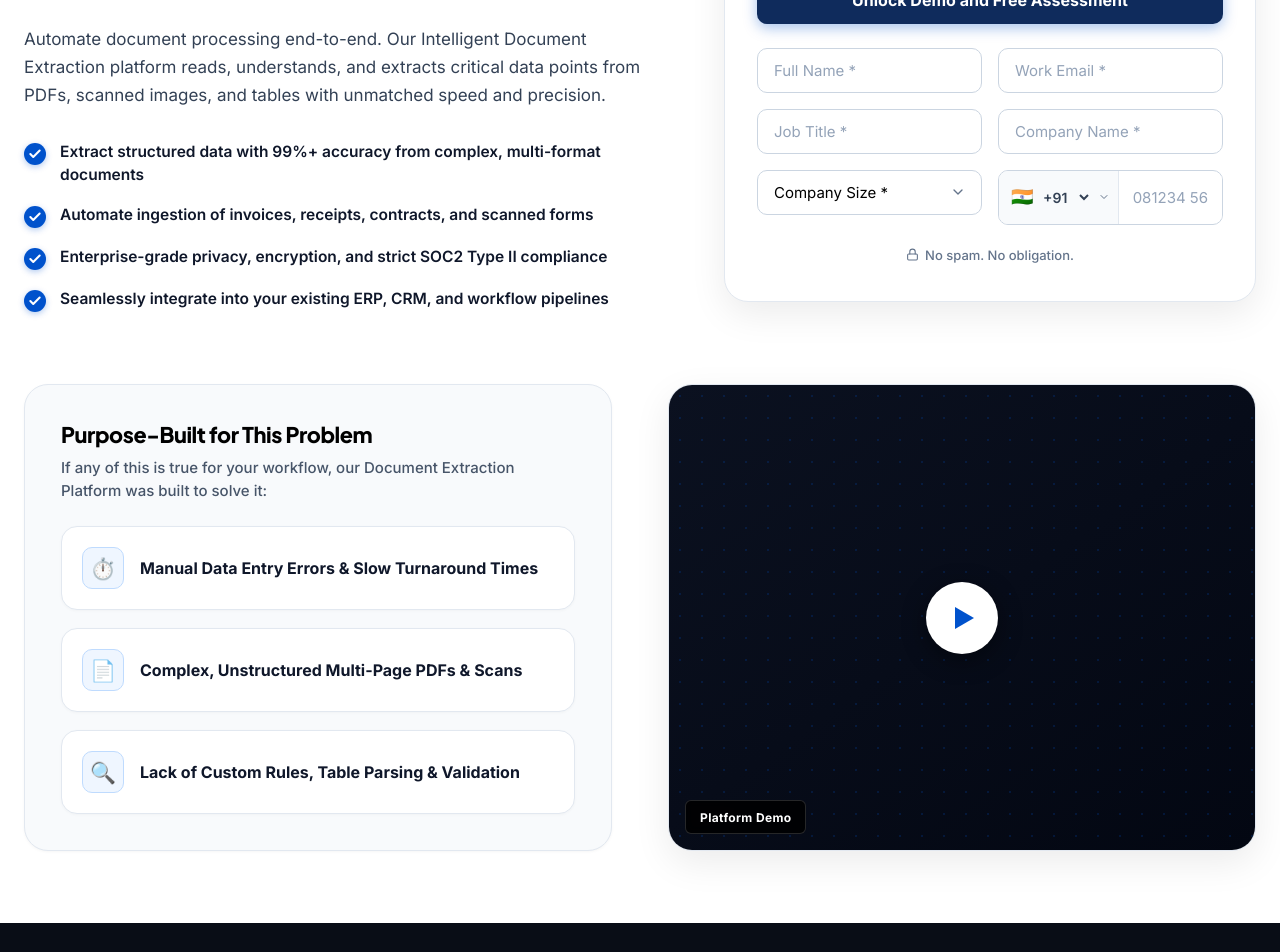
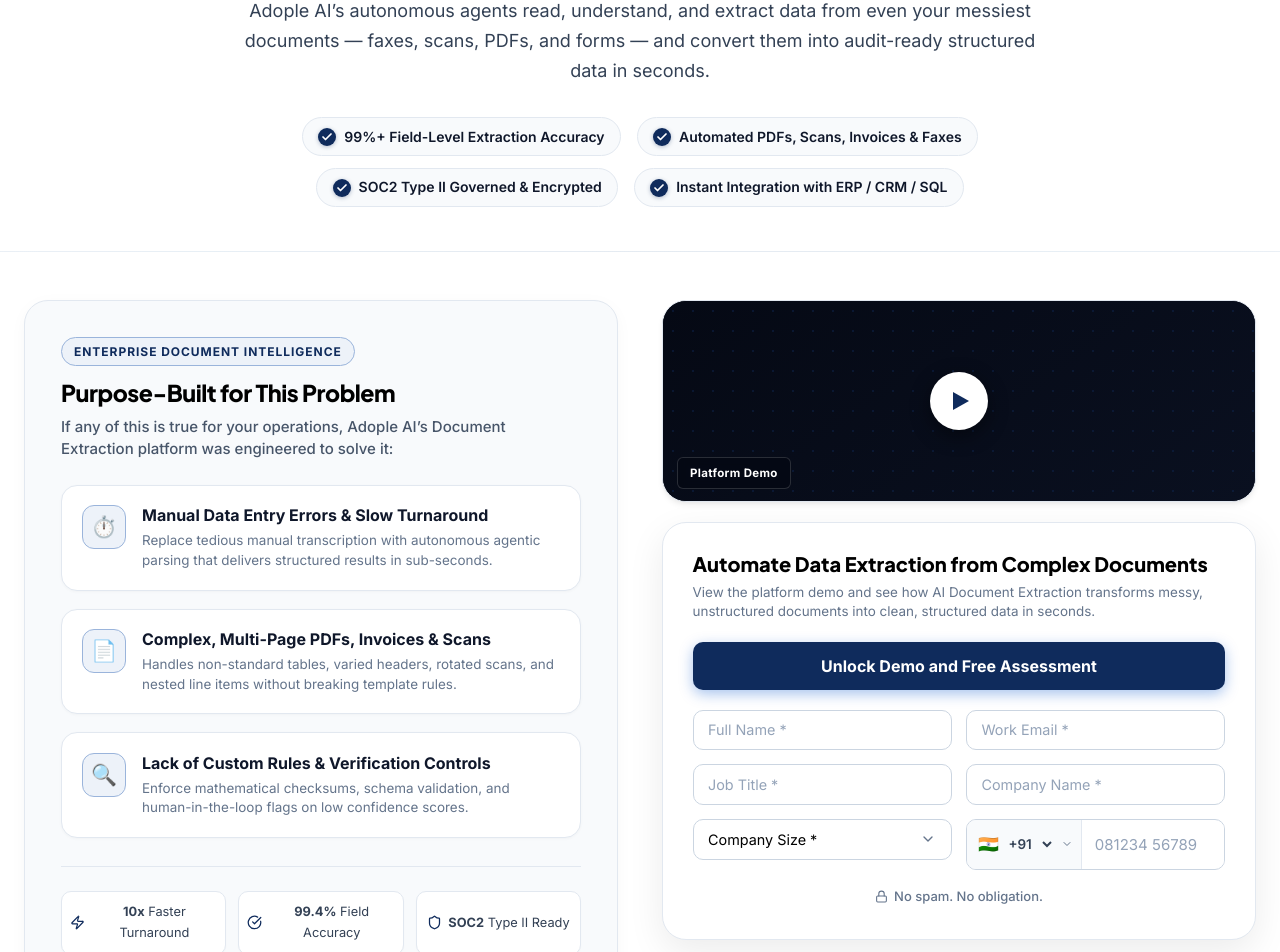
Before and after one commit to Jeeva-6305/Enterprise-AI-Agent-funnel-site, a React (Vite) app in the folder frontend/: page / in a window 1280 px wide. Shown: the part 480-1432 px from the top of the page. Built offline with nearby package versions, Linux system fonts and the light colour scheme; the HTML template or start-up script is replaced by a standard one.

Commit message:
feat: update hero section layout, centered typography and compact video form placement

```diff
--- a/frontend/src/App.jsx
+++ b/frontend/src/App.jsx
@@ -73,39 +73,37 @@
 
       {/* Main Funnel Page Content */}
       <main className="funnel-main-content">
-        {/* 1. Hero Section (Left: Content, Right: Lead Form) */}
-        <section className="hero-section">
+        {/* 1. Centered Hero Header Section (Ambient Glow & Centered Typography) */}
+        <section className="hero-header-section">
           <div className="container">
-            <div className="hero-grid">
-              {/* Left Column: Hero Content & 4 Checkmarks */}
-              <FunnelHero />
-
-              {/* Right Column: Lead Form Card */}
-              <div className="hero-form-card" id="lead-form-section">
-                <LeadForm
-                  onSuccessLead={handleLeadSuccess}
-                  showToast={showToast}
-                />
-              </div>
-            </div>
+            <FunnelHero />
           </div>
         </section>
 
-        {/* 2. Section Below Hero (Left: Purpose-Built, Right: Demo Video - Equal Width & Height) */}
-        <section className="below-hero-section">
+        {/* 2. Main 2-Column Section: Left (Purpose-Built), Right (Video + Lead Form) */}
+        <section className="hero-action-section">
           <div className="container">
-            <div className="below-hero-grid">
-              {/* Left Column: Purpose-Built for This Problem */}
-              <div className="below-hero-col">
+            <div className="action-grid">
+              {/* Left Column: Purpose-Built for This Problem (Equal Height with Right Column) */}
+              <div className="action-left-col">
                 <PainPointsCard />
               </div>
 
-              {/* Right Column: Demo Video Preview Card */}
-              <div className="below-hero-col">
-                <div className="demo-video-card-container">
+              {/* Right Column: Compact Video Player on Top + Lead Form Directly Below */}
+              <div className="action-right-col" id="lead-form-section">
+                {/* Demo Video Preview (Reduced Height / Compact Card) */}
+                <div className="compact-video-card">
                   <VideoPlayer
                     isUnlocked={isDemoUnlocked}
                     onPlayClick={handleAccessDemo}
+                  />
+                </div>
+
+                {/* Lead Form placed directly below video */}
+                <div className="hero-form-card">
+                  <LeadForm
+                    onSuccessLead={handleLeadSuccess}
+                    showToast={showToast}
                   />
                 </div>
               </div>
--- a/frontend/src/components/funnel/FunnelHero.jsx
+++ b/frontend/src/components/funnel/FunnelHero.jsx
@@ -1,40 +1,41 @@
 import React from 'react';
-import { Check } from 'lucide-react';
+import { Check, Sparkles } from 'lucide-react';
 
 export default function FunnelHero() {
   const bulletPoints = [
-    'Extract structured data with 99%+ accuracy from complex, multi-format documents',
-    'Automate ingestion of invoices, receipts, contracts, and scanned forms',
-    'Enterprise-grade privacy, encryption, and strict SOC2 Type II compliance',
-    'Seamlessly integrate into your existing ERP, CRM, and workflow pipelines'
+    '99%+ Field-Level Extraction Accuracy',
+    'Automated PDFs, Scans, Invoices & Faxes',
+    'SOC2 Type II Governed & Encrypted',
+    'Instant Integration with ERP / CRM / SQL'
   ];
 
   return (
-    <div className="hero-left">
-      {/* Eyebrow Tag */}
+    <div className="hero-centered-content">
+      {/* Title Eyebrow Pill */}
       <div className="hero-badge-pill">
-        AI Document Extraction
+        <Sparkles size={13} style={{ marginRight: '6px' }} />
+        Agentic Document Extraction
       </div>
 
-      {/* Headline */}
-      <h1 className="hero-title">
-        Turning Unstructured Documents into{' '}
-        <span className="title-highlight">Accurate, Actionable Data</span>
+      {/* Main Heading */}
+      <h1 className="hero-title-centered">
+        Automatically Convert Any Document to{' '}
+        <span className="title-highlight">Clean, Structured Data</span>
       </h1>
 
-      {/* Subheadline */}
-      <p className="hero-subtext">
-        Automate document processing end-to-end. Our Intelligent Document Extraction platform reads, understands, and extracts critical data points from PDFs, scanned images, and tables with unmatched speed and precision.
+      {/* Content / Subheadline */}
+      <p className="hero-subtext-centered">
+        Adople AI’s autonomous agents read, understand, and extract data from even your messiest documents — faxes, scans, PDFs, and forms — and convert them into audit-ready structured data in seconds.
       </p>
 
-      {/* 4 Bullet Points with Checkmarks */}
-      <div className="hero-checklist">
+      {/* 4 Feature Badges in Balanced Horizontal Grid */}
+      <div className="hero-checklist-horizontal">
         {bulletPoints.map((point, index) => (
-          <div key={index} className="checklist-item">
-            <div className="check-icon-wrap">
-              <Check size={14} strokeWidth={3.5} />
+          <div key={index} className="checklist-pill-item">
+            <div className="check-icon-wrap-sm">
+              <Check size={12} strokeWidth={3.5} />
             </div>
-            <span className="checklist-text">{point}</span>
+            <span className="checklist-pill-text">{point}</span>
           </div>
         ))}
       </div>
--- a/frontend/src/components/funnel/PainPointsCard.jsx
+++ b/frontend/src/components/funnel/PainPointsCard.jsx
@@ -1,29 +1,35 @@
 import React from 'react';
+import { Shield, Zap, FileSpreadsheet, CheckCircle } from 'lucide-react';
 
 export default function PainPointsCard() {
   const painPoints = [
     {
-      title: 'Manual Data Entry Errors & Slow Turnaround Times',
+      title: 'Manual Data Entry Errors & Slow Turnaround',
+      description: 'Replace tedious manual transcription with autonomous agentic parsing that delivers structured results in sub-seconds.',
       emoji: '⏱️'
     },
     {
-      title: 'Complex, Unstructured Multi-Page PDFs & Scans',
+      title: 'Complex, Multi-Page PDFs, Invoices & Scans',
+      description: 'Handles non-standard tables, varied headers, rotated scans, and nested line items without breaking template rules.',
       emoji: '📄'
     },
     {
-      title: 'Lack of Custom Rules, Table Parsing & Validation',
+      title: 'Lack of Custom Rules & Verification Controls',
+      description: 'Enforce mathematical checksums, schema validation, and human-in-the-loop flags on low confidence scores.',
       emoji: '🔍'
     }
   ];
 
   return (
     <div className="purpose-built-container-card">
+      <div>
         <div className="purpose-built-header">
+          <span className="purpose-built-badge">Enterprise Document Intelligence</span>
           <h2 className="purpose-built-title">
             Purpose-Built for This Problem
           </h2>
           <p className="purpose-built-subtitle">
-          If any of this is true for your workflow, our Document Extraction Platform was built to solve it:
+            If any of this is true for your operations, Adople AI’s Document Extraction platform was engineered to solve it:
           </p>
         </div>
 
@@ -33,10 +39,30 @@
               <div className="purpose-built-icon-wrap">
                 <span className="purpose-built-emoji" role="img" aria-hidden="true">{point.emoji}</span>
               </div>
+              <div className="purpose-built-text-group">
                 <span className="purpose-built-item-text">{point.title}</span>
+                <p className="purpose-built-item-desc">{point.description}</p>
+              </div>
             </div>
           ))}
         </div>
       </div>
+
+      {/* Value Metrics Highlight at bottom */}
+      <div className="purpose-built-footer-metrics">
+        <div className="metric-pill">
+          <Zap size={15} className="metric-icon" />
+          <span><strong>10x</strong> Faster Turnaround</span>
+        </div>
+        <div className="metric-pill">
+          <CheckCircle size={15} className="metric-icon" />
+          <span><strong>99.4%</strong> Field Accuracy</span>
+        </div>
+        <div className="metric-pill">
+          <Shield size={15} className="metric-icon" />
+          <span><strong>SOC2</strong> Type II Ready</span>
+        </div>
+      </div>
+    </div>
   );
 }
--- a/frontend/src/styles/funnel.css
+++ b/frontend/src/styles/funnel.css
@@ -150,97 +150,349 @@
   background-color: #ffffff;
 }
 
-/* 1. Hero Section (Left: Content, Right: Lead Form) */
-.hero-section {
-  padding: 3.5rem 0 2.5rem;
-  background-color: #ffffff;
+/* 1. Centered Hero Header Section (Ambient Two-Sigma Style Glow & Centered Typography) */
+.hero-header-section {
+  padding: 4rem 0 2.75rem;
+  background: radial-gradient(ellipse 90% 65% at 50% -15%, rgba(15, 43, 92, 0.12) 0%, rgba(14, 165, 233, 0.05) 45%, rgba(255, 255, 255, 0) 80%), #ffffff;
+  border-bottom: 1px solid rgba(226, 232, 240, 0.6);
+  position: relative;
+  overflow: hidden;
 }
 
-.hero-grid {
-  display: grid;
-  grid-template-columns: 1.15fr 0.95fr;
-  gap: 3.5rem;
-  align-items: start;
-}
-
-/* Hero Left Column */
-.hero-left {
+.hero-centered-content {
   display: flex;
   flex-direction: column;
+  align-items: center;
+  text-align: center;
+  max-width: 960px;
+  margin: 0 auto;
 }
 
 .hero-badge-pill {
   display: inline-flex;
   align-items: center;
-  background-color: #eff6ff;
-  color: #0052cc;
-  border: 1px solid #bfdbfe;
+  background-color: #edf2f9;
+  color: var(--color-blue-primary);
+  border: 1px solid #9ab4db;
   font-size: 0.8125rem;
   font-weight: 700;
-  letter-spacing: 0.08em;
-  padding: 0.375rem 0.875rem;
+  letter-spacing: 0.07em;
+  padding: 0.375rem 1rem;
   border-radius: var(--radius-pill);
   width: fit-content;
-  margin-bottom: 1.25rem;
+  margin-bottom: 1.5rem;
   text-transform: uppercase;
+  box-shadow: 0 1px 3px rgba(15, 43, 92, 0.08);
 }
 
-.hero-title {
-  font-size: 2.75rem;
+.hero-title-centered {
+  font-size: 3.15rem;
   font-weight: 800;
-  letter-spacing: -0.03em;
-  line-height: 1.18;
+  letter-spacing: -0.035em;
+  line-height: 1.14;
   margin-bottom: 1.25rem;
   color: #000000;
+  max-width: 900px;
 }
 
-.hero-title .title-highlight {
+.hero-title-centered .title-highlight {
   display: inline;
-  color: #0052cc;
+  color: var(--color-blue-primary);
 }
 
-.hero-subtext {
-  font-size: 1.0625rem;
+.hero-subtext-centered {
+  font-size: 1.125rem;
   line-height: 1.65;
   color: #334155;
   margin-bottom: 2rem;
+  max-width: 820px;
 }
 
-/* Checklist (Blue tick icons) */
-.hero-checklist {
+/* Horizontal Feature Badges */
+.hero-checklist-horizontal {
   display: flex;
-  flex-direction: column;
-  gap: 1.125rem;
+  flex-wrap: wrap;
+  align-items: center;
+  justify-content: center;
+  gap: 0.75rem 1rem;
+  max-width: 900px;
 }
 
-.checklist-item {
-  display: flex;
-  align-items: flex-start;
-  gap: 0.875rem;
+.checklist-pill-item {
+  display: inline-flex;
+  align-items: center;
+  gap: 0.5rem;
+  padding: 0.45rem 0.95rem;
+  background-color: #f8fafc;
+  border: 1px solid #e2e8f0;
+  border-radius: var(--radius-pill);
+  transition: all var(--transition-fast);
 }
 
-.check-icon-wrap {
-  width: 22px;
-  height: 22px;
-  min-width: 22px;
+.checklist-pill-item:hover {
+  background-color: #f1f5f9;
+  border-color: #cbd5e1;
+  transform: translateY(-1px);
+}
+
+.check-icon-wrap-sm {
+  width: 18px;
+  height: 18px;
+  min-width: 18px;
   border-radius: 50%;
-  background-color: #0052cc;
+  background-color: var(--color-blue-primary);
   color: #ffffff;
   display: flex;
   align-items: center;
   justify-content: center;
-  margin-top: 2px;
-  box-shadow: 0 2px 6px rgba(0, 82, 204, 0.3);
+  box-shadow: 0 1px 4px rgba(15, 43, 92, 0.3);
 }
 
-.checklist-text {
-  font-size: 0.96875rem;
+.checklist-pill-text {
+  font-size: 0.875rem;
   font-weight: 600;
   color: #0f172a;
-  line-height: 1.45;
 }
 
-/* Hero Right Column: Lead Form Card */
+/* 2. Main 2-Column Section (Left: Purpose-Built, Right: Video + Form Stack) */
+.hero-action-section {
+  padding: 3rem 0 5rem;
+  background-color: #ffffff;
+}
+
+.action-grid {
+  display: grid;
+  grid-template-columns: 1fr 1fr;
+  gap: 2.75rem;
+  align-items: stretch;
+}
+
+.action-left-col {
+  display: flex;
+  flex-direction: column;
+  height: 100%;
+}
+
+.action-right-col {
+  display: flex;
+  flex-direction: column;
+  gap: 1.25rem;
+  height: 100%;
+}
+
+/* Left Card: Purpose-Built for This Problem (Equal Height) */
+.purpose-built-container-card {
+  height: 100%;
+  display: flex;
+  flex-direction: column;
+  justify-content: space-between;
+  background-color: #f8fafc;
+  border: 1px solid #e2e8f0;
+  border-radius: var(--radius-xl);
+  padding: 2.25rem;
+  box-shadow: 0 4px 20px -4px rgba(0, 0, 0, 0.05);
+}
+
+.purpose-built-badge {
+  display: inline-block;
+  font-size: 0.75rem;
+  font-weight: 800;
+  text-transform: uppercase;
+  letter-spacing: 0.08em;
+  color: var(--color-blue-primary);
+  background-color: var(--color-blue-light);
+  border: 1px solid var(--color-blue-border);
+  padding: 0.25rem 0.75rem;
+  border-radius: var(--radius-pill);
+  margin-bottom: 0.75rem;
+}
+
+.purpose-built-header {
+  margin-bottom: 1.5rem;
+}
+
+.purpose-built-title {
+  font-size: 1.45rem;
+  font-weight: 800;
+  color: #000000;
+  letter-spacing: -0.02em;
+  margin-bottom: 0.5rem;
+  line-height: 1.28;
+}
+
+.purpose-built-subtitle {
+  font-size: 0.9375rem;
+  color: #475569;
+  line-height: 1.5;
+  font-weight: 500;
+}
+
+.purpose-built-items-list {
+  display: flex;
+  flex-direction: column;
+  gap: 1.125rem;
+  margin-bottom: 1.75rem;
+}
+
+.purpose-built-item-row {
+  background-color: #ffffff;
+  border: 1px solid #e2e8f0;
+  border-radius: var(--radius-lg);
+  padding: 1.2rem 1.25rem;
+  display: flex;
+  align-items: flex-start;
+  gap: 1rem;
+  box-shadow: 0 1px 3px rgba(0, 0, 0, 0.03);
+  transition: transform var(--transition-fast), border-color var(--transition-fast), box-shadow var(--transition-fast);
+}
+
+.purpose-built-item-row:hover {
+  transform: translateY(-2px);
+  border-color: #9ab4db;
+  box-shadow: 0 8px 18px -4px rgba(15, 43, 92, 0.1);
+}
+
+.purpose-built-icon-wrap {
+  width: 44px;
+  height: 44px;
+  min-width: 44px;
+  border-radius: 12px;
+  background-color: #edf2f9;
+  border: 1px solid #9ab4db;
+  display: flex;
+  align-items: center;
+  justify-content: center;
+  font-size: 1.3rem;
+  flex-shrink: 0;
+}
+
+.purpose-built-text-group {
+  display: flex;
+  flex-direction: column;
+  gap: 0.3rem;
+}
+
+.purpose-built-item-text {
+  font-size: 1rem;
+  font-weight: 700;
+  color: #0f172a;
+  line-height: 1.35;
+}
+
+.purpose-built-item-desc {
+  font-size: 0.84rem;
+  color: #64748b;
+  line-height: 1.45;
+  margin: 0;
+}
+
+.purpose-built-footer-metrics {
+  display: grid;
+  grid-template-columns: repeat(3, 1fr);
+  gap: 0.75rem;
+  padding-top: 1.5rem;
+  border-top: 1px solid #e2e8f0;
+}
+
+.metric-pill {
+  display: flex;
+  align-items: center;
+  justify-content: center;
+  gap: 0.4rem;
+  padding: 0.65rem 0.5rem;
+  background-color: #ffffff;
+  border: 1px solid #e2e8f0;
+  border-radius: var(--radius-md);
+  font-size: 0.8rem;
+  color: #334155;
+  text-align: center;
+  box-shadow: 0 1px 2px rgba(0, 0, 0, 0.02);
+}
+
+.metric-icon {
+  color: var(--color-blue-primary);
+  flex-shrink: 0;
+}
+
+/* Right Column: Compact Demo Video on Top */
+.compact-video-card {
+  border-radius: var(--radius-xl);
+  overflow: hidden;
+  border: 1px solid #e2e8f0;
+  box-shadow: var(--shadow-md);
+  background-color: #050914;
+}
+
+/* Compact Video Preview Container */
+.video-preview-box {
+  background: linear-gradient(145deg, #050914 0%, #0a1020 100%);
+  width: 100%;
+  height: 200px;
+  min-height: 200px;
+  position: relative;
+  display: flex;
+  align-items: center;
+  justify-content: center;
+  cursor: pointer;
+  overflow: hidden;
+  transition: transform var(--transition-normal), box-shadow var(--transition-normal), border-color var(--transition-normal);
+}
+
+.video-preview-box:hover {
+  border-color: var(--color-blue-primary);
+}
+
+.video-preview-box:hover .play-btn-circle {
+  transform: scale(1.1);
+  box-shadow: 0 0 24px rgba(15, 43, 92, 0.7);
+}
+
+.video-grid-pattern {
+  position: absolute;
+  inset: 0;
+  background-image: radial-gradient(rgba(15, 43, 92, 0.4) 1px, transparent 1px);
+  background-size: 20px 20px;
+}
+
+.play-btn-circle {
+  width: 58px;
+  height: 58px;
+  border-radius: 50%;
+  background-color: #ffffff;
+  display: flex;
+  align-items: center;
+  justify-content: center;
+  box-shadow: 0 6px 20px rgba(0, 0, 0, 0.45);
+  transition: all var(--transition-fast);
+  z-index: 2;
+}
+
+.play-icon-triangle {
+  width: 0;
+  height: 0;
+  border-top: 9px solid transparent;
+  border-bottom: 9px solid transparent;
+  border-left: 16px solid var(--color-blue-primary);
+  margin-left: 3px;
+}
+
+.video-badge-tag {
+  position: absolute;
+  bottom: 12px;
+  left: 14px;
+  background-color: rgba(5, 9, 20, 0.88);
+  color: #ffffff;
+  border: 1px solid rgba(255, 255, 255, 0.15);
+  font-size: 0.72rem;
+  font-weight: 700;
+  padding: 0.35rem 0.75rem;
+  border-radius: var(--radius-sm);
+  letter-spacing: 0.03em;
+  z-index: 2;
+  backdrop-filter: blur(4px);
+}
+
+/* Right Column: Lead Form Card placed directly below Video */
 .hero-form-card {
   background-color: #ffffff;
   border: 1px solid #e2e8f0;
@@ -251,35 +503,35 @@
 
 /* Lead Form Section Styling */
 .form-container {
-  padding: 2rem 2rem 2.25rem;
+  padding: 1.75rem 1.85rem 2rem;
 }
 
 .form-header-area {
-  margin-bottom: 1.5rem;
+  margin-bottom: 1.25rem;
 }
 
 .form-heading {
-  font-size: 1.375rem;
+  font-size: 1.25rem;
   font-weight: 800;
   color: #000000;
-  margin-bottom: 0.375rem;
+  margin-bottom: 0.35rem;
   line-height: 1.3;
 }
 
 .form-subheading {
-  font-size: 0.875rem;
+  font-size: 0.84rem;
   color: #64748b;
   line-height: 1.45;
 }
 
 .form-cta-top {
-  margin-bottom: 1.5rem;
+  margin-bottom: 1.25rem;
 }
 
 .form-grid {
   display: grid;
   grid-template-columns: 1fr 1fr;
-  gap: 1rem;
+  gap: 0.875rem;
 }
 
 .form-group {
@@ -288,8 +540,8 @@
 }
 
 .form-input-control {
-  font-size: 0.9375rem;
-  padding: 0.75rem 1rem;
+  font-size: 0.9rem;
+  padding: 0.68rem 0.9rem;
   border: 1px solid #cbd5e1;
   border-radius: var(--radius-md);
   background-color: #ffffff;
@@ -351,10 +603,10 @@
   display: flex;
   align-items: center;
   gap: 0.35rem;
-  padding: 0.75rem 0.5rem 0.75rem 0.75rem;
+  padding: 0.68rem 0.5rem 0.68rem 0.68rem;
   background-color: #f8fafc;
   border-right: 1px solid #e2e8f0;
-  font-size: 0.875rem;
+  font-size: 0.84rem;
   font-weight: 600;
   color: #334155;
   cursor: pointer;
@@ -362,14 +614,14 @@
 }
 
 .country-flag-icon {
-  font-size: 1.125rem;
+  font-size: 1.05rem;
 }
 
 .country-code-select {
   border: none;
   background: transparent;
   padding: 0;
-  font-size: 0.875rem;
+  font-size: 0.84rem;
   font-weight: 600;
   color: #334155;
   cursor: pointer;
@@ -384,7 +636,7 @@
 .phone-number-input {
   border: none;
   border-radius: 0;
-  padding: 0.75rem 0.875rem;
+  padding: 0.68rem 0.8rem;
   width: 100%;
 }
 
@@ -393,9 +645,9 @@
 }
 
 .form-error-msg {
-  font-size: 0.75rem;
+  font-size: 0.72rem;
   color: var(--color-danger-red);
-  margin-top: 0.25rem;
+  margin-top: 0.2rem;
 }
 
 .form-privacy-note {
@@ -405,187 +657,8 @@
   gap: 0.375rem;
   font-size: 0.8125rem;
   color: #64748b;
-  margin-top: 1.25rem;
+  margin-top: 1rem;
   font-weight: 500;
-}
-
-/* 2. Section Below Hero (Left: Purpose-Built, Right: Demo Video) */
-.below-hero-section {
-  padding: 2rem 0 4.5rem;
-  background-color: #ffffff;
-}
-
-.below-hero-grid {
-  display: grid;
-  grid-template-columns: 1fr 1fr;
-  gap: 3.5rem;
-  align-items: stretch;
-}
-
-.below-hero-col {
-  display: flex;
-  flex-direction: column;
-  height: 100%;
-}
-
-/* Left Card: Purpose-Built for This Problem */
-.purpose-built-container-card {
-  height: 100%;
-  display: flex;
-  flex-direction: column;
-  justify-content: space-between;
-  background-color: #f8fafc;
-  border: 1px solid #e2e8f0;
-  border-radius: var(--radius-xl);
-  padding: 2.25rem 2.25rem;
-  box-shadow: 0 1px 3px rgba(0, 0, 0, 0.04);
-}
-
-.purpose-built-header {
-  margin-bottom: 1.5rem;
-}
-
-.purpose-built-title {
-  font-size: 1.35rem;
-  font-weight: 800;
-  color: #000000;
-  letter-spacing: -0.02em;
-  margin-bottom: 0.5rem;
-  line-height: 1.3;
-}
-
-.purpose-built-subtitle {
-  font-size: 0.9375rem;
-  color: #475569;
-  line-height: 1.5;
-  font-weight: 500;
-}
-
-.purpose-built-items-list {
-  display: flex;
-  flex-direction: column;
-  gap: 1.125rem;
-  flex: 1;
-  justify-content: space-around;
-}
-
-.purpose-built-item-row {
-  background-color: #ffffff;
-  border: 1px solid #e2e8f0;
-  border-radius: var(--radius-lg);
-  padding: 1.25rem 1.25rem;
-  display: flex;
-  align-items: center;
-  gap: 1rem;
-  box-shadow: 0 1px 3px rgba(0, 0, 0, 0.03);
-  transition: transform var(--transition-fast), border-color var(--transition-fast), box-shadow var(--transition-fast);
-}
-
-.purpose-built-item-row:hover {
-  transform: translateY(-2px);
-  border-color: #bfdbfe;
-  box-shadow: 0 8px 18px -4px rgba(0, 82, 204, 0.1);
-}
-
-.purpose-built-icon-wrap {
-  width: 42px;
-  height: 42px;
-  min-width: 42px;
-  border-radius: 10px;
-  background-color: #eff6ff;
-  border: 1px solid #bfdbfe;
-  display: flex;
-  align-items: center;
-  justify-content: center;
-  font-size: 1.3rem;
-}
-
-.purpose-built-item-text {
-  font-size: 1rem;
-  font-weight: 700;
-  color: #0f172a;
-  line-height: 1.4;
-}
-
-/* Right Card: Standalone Demo Video Section */
-.demo-video-card-container {
-  height: 100%;
-  display: flex;
-  flex-direction: column;
-  background-color: #ffffff;
-  border: 1px solid #e2e8f0;
-  border-radius: var(--radius-xl);
-  box-shadow: var(--shadow-card);
-  overflow: hidden;
-}
-
-/* Video Preview Container (Solid dark black/midnight slate) */
-.video-preview-box {
-  background: linear-gradient(145deg, #0b1120 0%, #030712 100%);
-  width: 100%;
-  height: 100%;
-  min-height: 380px;
-  position: relative;
-  display: flex;
-  align-items: center;
-  justify-content: center;
-  cursor: pointer;
-  overflow: hidden;
-  transition: transform var(--transition-normal), box-shadow var(--transition-normal), border-color var(--transition-normal);
-}
-
-.video-preview-box:hover {
-  border-color: #0052cc;
-}
-
-.video-preview-box:hover .play-btn-circle {
-  transform: scale(1.12);
-  box-shadow: 0 0 28px rgba(0, 82, 204, 0.6);
-}
-
-.video-grid-pattern {
-  position: absolute;
-  inset: 0;
-  background-image: radial-gradient(rgba(0, 82, 204, 0.2) 1px, transparent 1px);
-  background-size: 22px 22px;
-}
-
-.play-btn-circle {
-  width: 72px;
-  height: 72px;
-  border-radius: 50%;
-  background-color: #ffffff;
-  display: flex;
-  align-items: center;
-  justify-content: center;
-  box-shadow: 0 6px 24px rgba(0, 0, 0, 0.45);
-  transition: all var(--transition-fast);
-  z-index: 2;
-}
-
-.play-icon-triangle {
-  width: 0;
-  height: 0;
-  border-top: 11px solid transparent;
-  border-bottom: 11px solid transparent;
-  border-left: 19px solid #0052cc;
-  margin-left: 4px;
-}
-
-.video-badge-tag {
-  position: absolute;
-  bottom: 16px;
-  left: 16px;
-  background-color: rgba(0, 0, 0, 0.85);
-  color: #ffffff;
-  border: 1px solid rgba(255, 255, 255, 0.15);
-  font-size: 0.75rem;
-  font-weight: 700;
-  padding: 0.4rem 0.875rem;
-  border-radius: var(--radius-sm);
-  letter-spacing: 0.03em;
-  z-index: 2;
-  backdrop-filter: blur(4px);
 }
 
 /* Footer Section (Black / Deep Blue) */
@@ -621,37 +694,51 @@
 
 /* Responsive Breakpoints */
 @media (max-width: 1024px) {
-  .hero-grid {
+  .hero-title-centered {
+    font-size: 2.35rem;
+  }
+
+  .action-grid {
     grid-template-columns: 1fr;
     gap: 2.5rem;
   }
 
-  .hero-title {
-    font-size: 2.25rem;
-  }
-
-  .below-hero-grid {
-    grid-template-columns: 1fr;
-    gap: 2.5rem;
-  }
-
-  .video-preview-box {
-    aspect-ratio: 16 / 9;
-    min-height: 280px;
+  .purpose-built-container-card {
+    height: auto;
   }
 }
 
 @media (max-width: 640px) {
+  .hero-header-section {
+    padding: 2.75rem 0 2rem;
+  }
+
+  .hero-title-centered {
+    font-size: 1.85rem;
+    line-height: 1.2;
+  }
+
+  .hero-subtext-centered {
+    font-size: 1rem;
+    margin-bottom: 1.5rem;
+  }
+
+  .hero-checklist-horizontal {
+    flex-direction: column;
+    align-items: stretch;
+    width: 100%;
+  }
+
+  .checklist-pill-item {
+    justify-content: flex-start;
+  }
+
   .form-grid {
     grid-template-columns: 1fr;
   }
 
-  .hero-title {
-    font-size: 1.875rem;
-  }
-
-  .trust-logos-grid {
-    gap: 1.25rem;
+  .purpose-built-footer-metrics {
+    grid-template-columns: 1fr;
   }
 
   .form-container {
```
Lines whose indentation alone changed are shown as unchanged.
